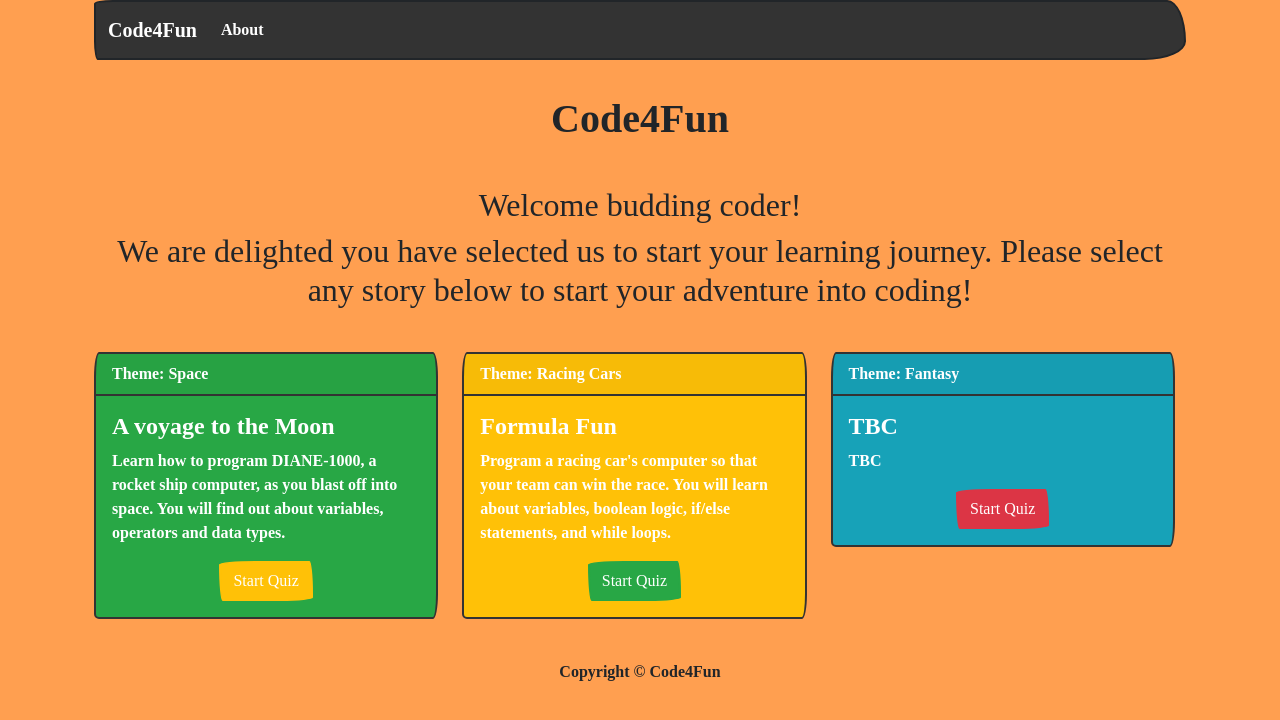
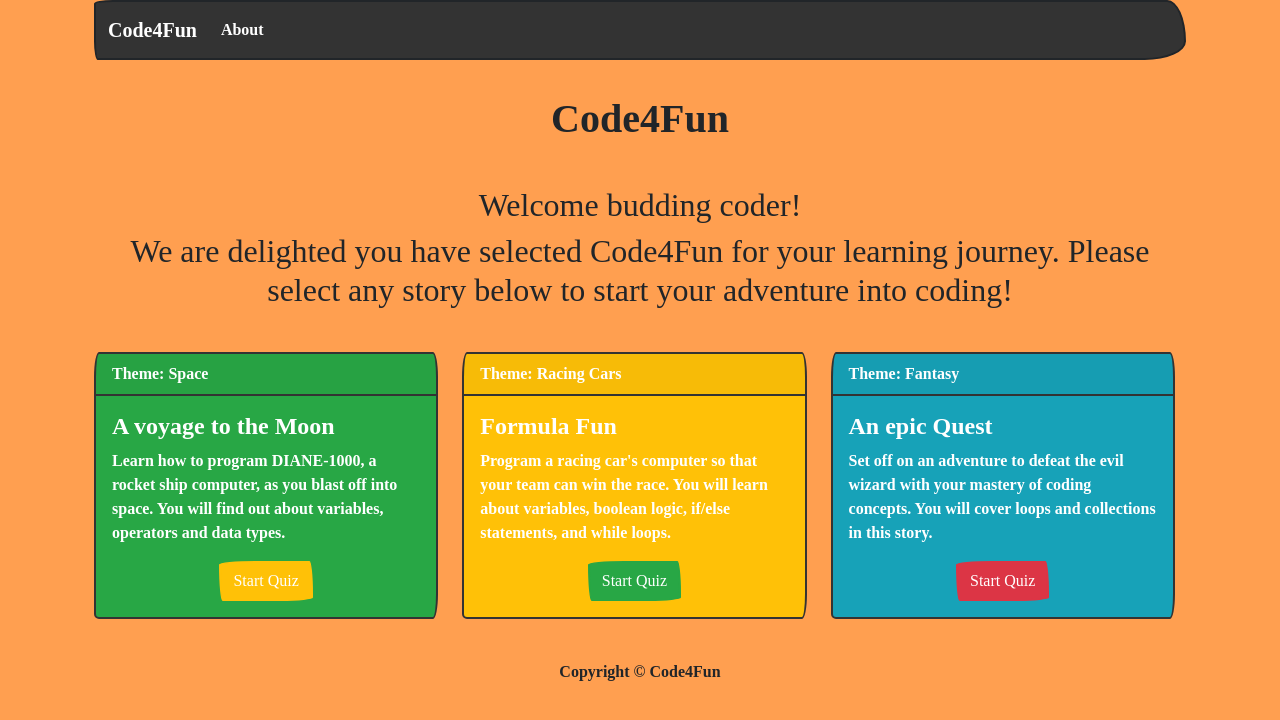
Before and after one commit to moby-codes/makers-final-project, a React (Create React App) app in the folder client/: page / in a window 1280 px wide. Shown: the top 720 px of the page. Built offline with nearby package versions, Linux system fonts and the light colour scheme; a web font is replaced by a local one.

Commit message:
text edits

```diff
--- a/client/src/components/Fantasy.jsx
+++ b/client/src/components/Fantasy.jsx
@@ -3,7 +3,7 @@ import { useState } from "react";
 import QuizPage from './QuizPage'
 
 export const Fantasy = () => {
-   const quizTitle = useState('Fantasy Quiz')
+   const quizTitle = useState('An epic Quest')
    const currentQuiz = 'fantasy'
    const [currentQuestion, setCurrentQuestion] = useState(0);
 
--- a/client/src/components/QuizDashboard.jsx
+++ b/client/src/components/QuizDashboard.jsx
@@ -9,7 +9,7 @@ const QuizDashboard = () => {
 const buttonText = "Start Quiz"
 const spaceText = "Learn how to program DIANE-1000, a rocket ship computer, as you blast off into space. You will find out about variables, operators and data types."
 const raceCarText = "Program a racing car's computer so that your team can win the race. You will learn about variables, boolean logic, if/else statements, and while loops."
-const fantasyText = "TBC"
+const fantasyText = "Set off on an adventure to defeat the evil wizard with your mastery of coding concepts. You will cover loops and collections in this story."
 
 
   return (
@@ -22,7 +22,7 @@ const fantasyText = "TBC"
       </div>
       <Container>
         <h2 id="custom-font-2-centre">Welcome budding coder!</h2>
-        <h2 id="custom-font-2-centre">We are delighted you have selected us to start your learning journey.
+        <h2 id="custom-font-2-centre">We are delighted you have selected Code4Fun for your learning journey.
         Please select any story below to start your adventure into coding!</h2>
         </Container>
 
@@ -66,7 +66,7 @@ const fantasyText = "TBC"
           <div class="card text-white bg-info mb-3">
             <div class="card-header custom-font-2">Theme: Fantasy</div>
               <div class="card-body">
-                <h4 class="card-title custom-font-2"><strong>TBC</strong></h4>
+                <h4 class="card-title custom-font-2"><strong>An epic Quest</strong></h4>
                 <p class="card-text custom-font-2">{fantasyText}</p>
                 <Link to="/fantasyquiz">
                   <div className="QcardButton">
--- a/client/src/components/RaceCarQuiz.jsx
+++ b/client/src/components/RaceCarQuiz.jsx
@@ -3,7 +3,7 @@ import { useState } from "react";
 import QuizPage from './QuizPage'
 
 export const Racecar = () => {
-   const quizTitle = useState('Racecar Quiz')
+   const quizTitle = useState('Formula Fun')
    const currentQuiz = 'racecars'
    const [currentQuestion, setCurrentQuestion] = useState(0);
 
```
